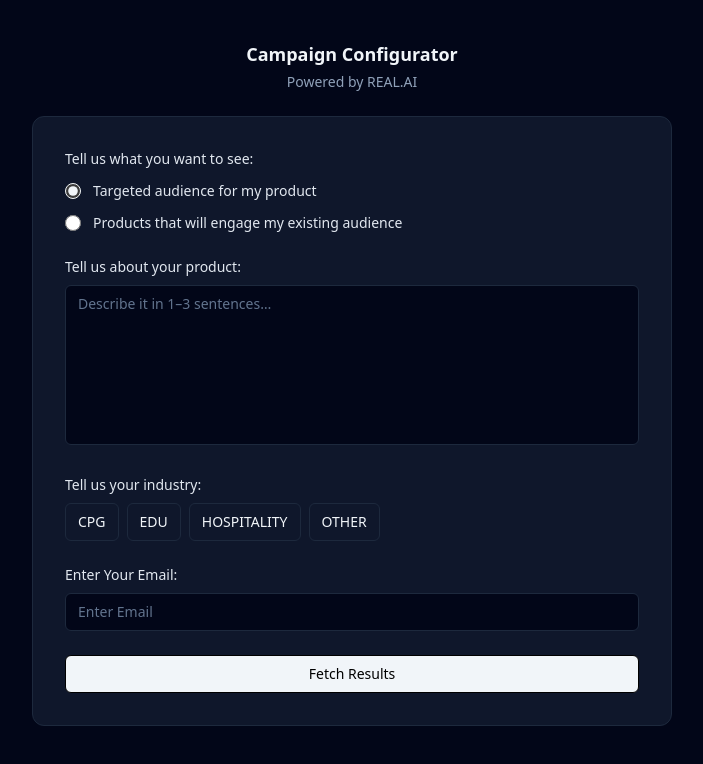
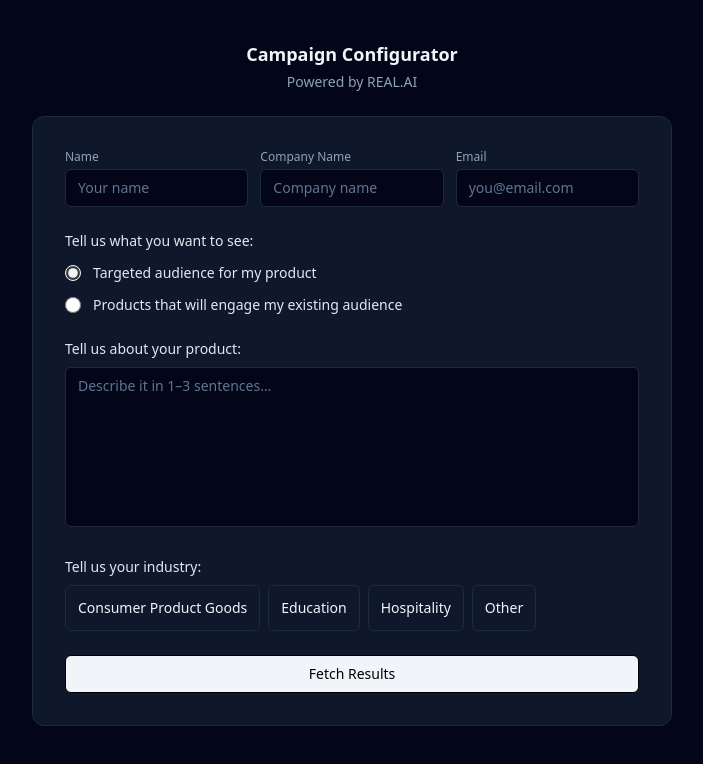
Before and after one commit to Lopez4163/RealAI_Campaign_Config, a Next.js app: page / in a window 1280 px wide. Shown: the top 764 px of the page, without its empty margins (288-991 px from the left). Built offline with nearby package versions, Linux system fonts and the light colour scheme.

Commit message:
added new inputs and albels

```diff
--- a/app/api/pdf/route.ts
+++ b/app/api/pdf/route.ts
@@ -1,4 +1,3 @@
-// app/api/pdf/route.ts
 import { NextRequest, NextResponse } from "next/server";
 import { PDFDocument } from "pdf-lib";
 
@@ -30,7 +29,6 @@ export async function POST(req: NextRequest) {
 
     const ogUrl = ogPath.startsWith("http") ? ogPath : `${baseUrl}${ogPath}`;
 
-    // 3) Fetch the OG image (PNG)
     const imgRes = await fetch(ogUrl, { cache: "no-store" });
     if (!imgRes.ok) {
       const text = await imgRes.text().catch(() => "");
@@ -43,7 +41,6 @@ export async function POST(req: NextRequest) {
 
     const pngBytes = await imgRes.arrayBuffer();
 
-    // 4) Wrap the PNG into a 1-page PDF
     const pdfDoc = await PDFDocument.create();
     const png = await pdfDoc.embedPng(pngBytes);
 
@@ -53,7 +50,6 @@ export async function POST(req: NextRequest) {
 
     const pdfBytes = await pdfDoc.save();
 
-    // 5) Return as downloadable PDF
     return new NextResponse(Buffer.from(pdfBytes), {
       headers: {
         "Content-Type": "application/pdf",
--- a/app/components/CompletePdfButton.tsx
+++ b/app/components/CompletePdfButton.tsx
@@ -21,7 +21,7 @@ export default function CompletePdfButton({
       onClick={onClick}
       disabled={disabled}
       className={[
-        "w-full rounded-md border px-4 py-3 text-sm font-medium",
+        "w-full rounded-md border px-3 py-2 text-sm font-medium hover:bg-slate-200 hover:text-slate-800 cursor-pointer",
         disabled
           ? "bg-slate-300 text-slate-600 cursor-not-allowed"
           : "bg-slate-100 text-black",
--- a/app/components/form.tsx
+++ b/app/components/form.tsx
@@ -30,7 +30,7 @@ export default function Form({
   pdfState,
   canCompletePdf,
 }: Props) {
-  const { campaignType, description, industry, email } = userContext;
+  const { campaignType, description, industry, email, name, companyName } = userContext;
   const [otherToggle, setOtherToggle] = useState(false);
 
   const label =
@@ -42,6 +42,74 @@ export default function Form({
     <div className="w-full">
       <div className="mx-auto w-full max-w-160">
         <form className="space-y-6 rounded-xl border border-slate-800 bg-slate-900 p-6 sm:p-8">
+        <div
+            className={`flex gap-4 ${
+              showPreview ? "flex-col" : "flex-row"
+            }`}
+          >
+            <div className={`flex gap-3 w-full ${showPreview ? "flex-col" : "flex-row"}`}>
+              {/* NAME */}
+              <div
+                className={`flex ${
+                  showPreview ? "flex-row items-center gap-3" : "flex-col gap-1"
+                } w-full`}
+              >
+                <label className="text-xs font-medium text-slate-400">
+                  Name
+                </label>
+                <input
+                  type="text"
+                  placeholder="Your name"
+                  value={name ?? ""}
+                  onChange={(e) =>
+                    setUserContext((prev) => ({ ...prev, name: e.target.value }))
+                  }
+                  className="w-full rounded-md border border-slate-800 bg-slate-950 px-3 py-2 text-sm text-slate-100 placeholder:text-slate-500 focus:outline-none focus:border-slate-600"
+                />
+              </div>
+
+              {/* COMPANY */}
+              <div
+                className={`flex ${
+                  showPreview ? "flex-row items-center gap-3" : "flex-col gap-1"
+                } w-full`}
+              >
+                <label className="text-xs font-medium text-slate-400">
+                  Company Name
+                </label>
+                <input
+                  type="text"
+                  placeholder="Company name"
+                  value={companyName ?? ""}
+                  onChange={(e) =>
+                    setUserContext((prev) => ({ ...prev, companyName: e.target.value }))
+                  }
+                  className="w-full rounded-md border border-slate-800 bg-slate-950 px-3 py-2 text-sm text-slate-100 placeholder:text-slate-500 focus:outline-none focus:border-slate-600"
+                />
+              </div>
+
+              {/* EMAIL */}
+              <div
+                className={`flex ${
+                  showPreview ? "flex-row items-center gap-3" : "flex-col gap-1"
+                } w-full`}
+              >
+                <label className="text-xs font-medium text-slate-400">
+                  Email
+                </label>
+                <input
+                  type="email"
+                  placeholder="you@email.com"
+                  value={email ?? ""}
+                  onChange={(e) =>
+                    setUserContext((prev) => ({ ...prev, email: e.target.value }))
+                  }
+                  className="w-full rounded-md border border-slate-800 bg-slate-950 px-3 py-2 text-sm text-slate-100 placeholder:text-slate-500 focus:outline-none focus:border-slate-600"
+                />
+              </div>
+
+            </div>
+          </div>
           {/* CAMPAIGN TYPE */}
           <div className="space-y-3">
             <h2 className="text-sm font-medium text-slate-200">
@@ -108,9 +176,9 @@ export default function Form({
 
             <div className="flex flex-wrap gap-2">
               {[
-                { label: "CPG", value: "consumer-product-goods" },
-                { label: "EDU", value: "education" },
-                { label: "HOSPITALITY", value: "hospitality" },
+                { label: "Consumer Product Goods", value: "consumer-product-goods" },
+                { label: "Education", value: "education" },
+                { label: "Hospitality", value: "hospitality" },
               ].map((opt) => {
                 const active = industry === opt.value && !otherToggle;
 
@@ -123,10 +191,10 @@ export default function Form({
                       setUserContext((prev) => ({ ...prev, industry: opt.value }));
                     }}
                     className={[
-                      "rounded-md border px-3 py-2 text-sm font-medium cursor-pointer hover:bg-slate-800",
+                      "rounded-md border px-3 py-2 text-sm font-medium transition-colors duration-200",
                       active
-                        ? "border-slate-100 bg-slate-100 text-slate-900"
-                        : "border-slate-800 bg-slate-900 text-slate-100",
+                        ? "border-slate-100 bg-slate-100 text-slate-900 cursor-default"
+                        : "border-slate-800 bg-slate-900 text-slate-100 cursor-pointer hover:border-slate-600 hover:bg-slate-800 hover:text-slate-50",
                     ].join(" ")}
                   >
                     {opt.label}
@@ -141,13 +209,13 @@ export default function Form({
                   setUserContext((prev) => ({ ...prev, industry: "" }));
                 }}
                 className={[
-                  "rounded-md border px-3 py-2 text-sm font-medium cursor-pointer hover:bg-slate-800",
+                  "rounded-md border px-3 py-3 text-sm font-medium cursor-pointer hover:bg-slate-800",
                   otherToggle
-                    ? "border-slate-100 bg-slate-100 text-slate-900"
-                    : "border-slate-800 bg-slate-900 text-slate-100",
+                  ? "border-slate-100 bg-slate-100 text-slate-900 cursor-default"
+                  : "border-slate-800 bg-slate-900 text-slate-100 cursor-pointer hover:border-slate-600 hover:bg-slate-800 hover:text-slate-50",
                 ].join(" ")}
               >
-                OTHER
+                Other
               </button>
             </div>
 
@@ -164,23 +232,6 @@ export default function Form({
             )}
           </div>
 
-          {/* EMAIL */}
-          <div className="space-y-2">
-            <h2 className="text-sm font-medium text-slate-200">
-              Enter Your Email:
-            </h2>
-
-            <input
-              type="text"
-              placeholder="Enter Email"
-              value={email ?? ""}
-              onChange={(e) =>
-                setUserContext((prev) => ({ ...prev, email: e.target.value }))
-              }
-              className="w-full rounded-md border border-slate-800 bg-slate-950 px-3 py-2 text-sm text-slate-100 placeholder:text-slate-500 focus:outline-none"
-            />
-          </div>
-
           {/* BUTTONS */}
           <div className="flex flex-col gap-2">
             <button
@@ -188,10 +239,10 @@ export default function Form({
               onClick={onGeneratePreview}
               disabled={isLoading || !description || !industry || !email}
               className={[
-                "w-full rounded-md border px-4 py-2 text-sm font-medium",
+                "w-full rounded-md border px-3 py-2 text-sm font-medium transition-colors",
                 isLoading
                   ? "cursor-not-allowed bg-slate-300 text-slate-600"
-                  : "cursor-pointer bg-slate-100 text-black",
+                  : "cursor-pointer bg-slate-100 text-black hover:bg-slate-200 hover:text-slate-800",
               ].join(" ")}
             >
               {isLoading ? (
--- a/app/lib/types/campaign.ts
+++ b/app/lib/types/campaign.ts
@@ -5,6 +5,8 @@ export interface UserContext {
   description: string;
   industry?: string;
   email:string;
+  name:string;
+  companyName:string;
 }
 
 export interface PreviewContext {
@@ -12,4 +14,6 @@ export interface PreviewContext {
   description: string;
   industry?: string;
   email:string;
+  name:string;
+  companyName:string;
 }
--- a/app/page.tsx
+++ b/app/page.tsx
@@ -19,6 +19,8 @@ export default function Home() {
     description: "",
     industry: "",
     email: "",
+    name:"",
+    companyName:""
   });
 
   const [isLoading, setIsLoading] = useState(false);
```
